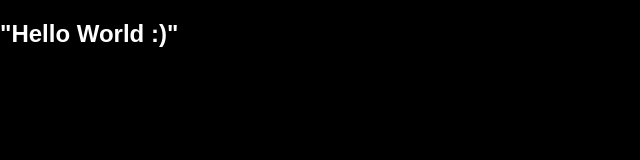
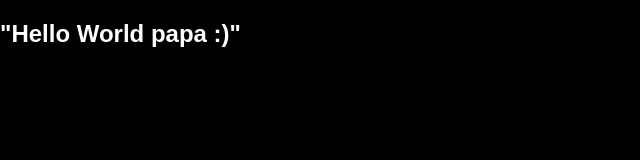
Before and after one commit to matsuarezutnfrba/Clase_git, a plain HTML site: page index.html in a window 1280 px wide. Shown: the whole page, without its empty margins (0-640 px from the left). Drawn offline with Linux system fonts and the light colour scheme.

Commit message:
Update index.html

```diff
--- a/index.html
+++ b/index.html
@@ -9,7 +9,7 @@
 </head>
 <body>
     <h1>
-        "Hello World :)"
+        "Hello World  papa :)"
     </h1>
 </body>
 </html>
```
